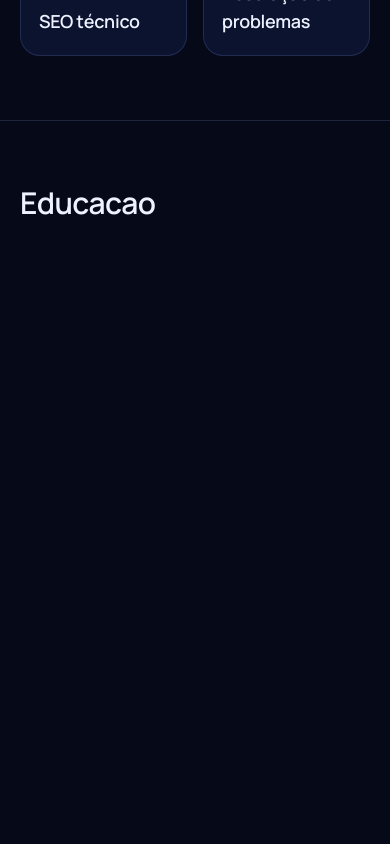
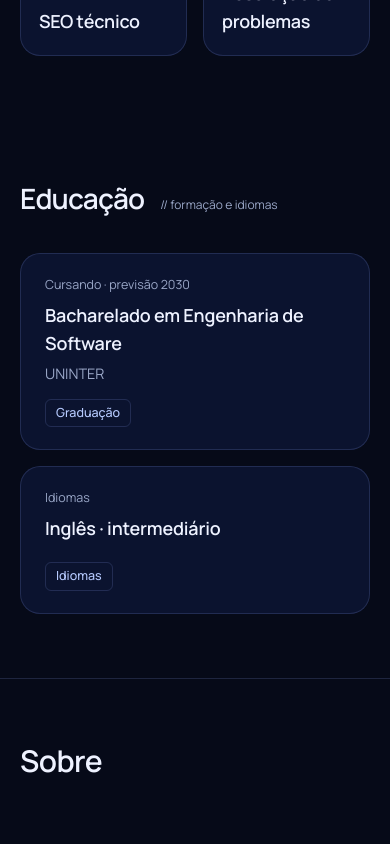
Before and after one commit to natalystraub/portfolio, a React app: page / in a window 390 px wide. Shown: the part 4140-4984 px from the top of the page. Built offline with nearby package versions, Linux system fonts and the light colour scheme; the HTML template or start-up script is replaced by a standard one.

Commit message:
feat: add education section
Adds the Educação section with two cards (degree and languages),
reusing the hover spotlight card and aligning tags to the card's
bottom edge regardless of content length.

```diff
--- /dev/null
+++ b/src/components/Education/Education.tsx
@@ -0,0 +1,22 @@
+import { EDUCATION } from './education-content';
+import { EducationCard } from './EducationCard';
+
+export function Education() {
+  return (
+    <section id="educacao" className="px-5 py-16 lg:py-[88px]">
+      <div className="mx-auto max-w-[1160px]">
+        <div className="mb-10 flex flex-wrap items-baseline gap-4">
+          <h2 className="m-0 font-(--font-display) text-[clamp(28px,4vw,48px)] leading-none font-bold tracking-[-0.03em] text-(--ink)">
+            Educação
+          </h2>
+          <small className="font-(--font-mono) text-xs text-(--muted)">// formação e idiomas</small>
+        </div>
+        <div className="grid grid-cols-1 gap-4 lg:grid-cols-2">
+          {EDUCATION.map((entry) => (
+            <EducationCard key={entry.id} entry={entry} />
+          ))}
+        </div>
+      </div>
+    </section>
+  );
+}
--- /dev/null
+++ b/src/components/Education/EducationCard.tsx
@@ -0,0 +1,29 @@
+import { useSpotlight } from '../../hooks/useSpotlight';
+import type { EducationEntry } from '../../types/education';
+
+type EducationCardProps = {
+  entry: EducationEntry;
+};
+
+export function EducationCard({ entry }: EducationCardProps) {
+  const { ref, onMouseMove } = useSpotlight<HTMLDivElement>();
+
+  return (
+    <div
+      ref={ref}
+      onMouseMove={onMouseMove}
+      className="relative flex h-full flex-col justify-between overflow-hidden rounded-[20px] border border-(--line) bg-(--card) px-6 py-[22px] backdrop-blur-[10px] before:pointer-events-none before:absolute before:inset-0 before:rounded-[20px] before:bg-[radial-gradient(380px_circle_at_var(--mx,50%)_var(--my,0%),var(--glow),transparent_65%)] before:opacity-0 before:transition-opacity before:duration-300 hover:before:opacity-100"
+    >
+      <div className="relative">
+        <div className="font-(--font-mono) text-[12.5px] text-(--muted)">{entry.period}</div>
+        <h4 className="m-0 mt-1.5 mb-1.5 font-(--font-display) text-lg font-semibold tracking-[-0.01em] text-(--ink)">
+          {entry.title}
+        </h4>
+        {entry.text && <p className="m-0 text-[14.5px] text-(--muted)">{entry.text}</p>}
+      </div>
+      <span className="relative mt-3.5 inline-block w-fit rounded-md border border-(--line) px-2.5 py-1 font-(--font-mono) text-[12.5px] font-medium text-(--ice)">
+        {entry.tag}
+      </span>
+    </div>
+  );
+}
--- /dev/null
+++ b/src/components/Education/education-content.ts
@@ -0,0 +1,17 @@
+import type { EducationEntry } from '../../types/education';
+
+export const EDUCATION: EducationEntry[] = [
+  {
+    id: 'degree',
+    period: 'Cursando · previsão 2030',
+    title: 'Bacharelado em Engenharia de Software',
+    text: 'UNINTER',
+    tag: 'Graduação',
+  },
+  {
+    id: 'languages',
+    period: 'Idiomas',
+    title: 'Inglês · intermediário',
+    tag: 'Idiomas',
+  },
+];
--- a/src/pages/Home.tsx
+++ b/src/pages/Home.tsx
@@ -1,10 +1,11 @@
+import { Education } from '../components/Education/Education';
 import { Experience } from '../components/Experience/Experience';
 import { Hero } from '../components/Hero/Hero';
 import { Projects } from '../components/Projects/Projects';
 import { TechMarquee } from '../components/TechMarquee/TechMarquee';
 import { TechStack } from '../components/TechStack/TechStack';
 
-const SECTIONS = ['educacao', 'sobre', 'contato'];
+const SECTIONS = ['sobre', 'contato'];
 
 export function Home() {
   return (
@@ -14,6 +15,7 @@ export function Home() {
       <Projects />
       <Experience />
       <TechStack />
+      <Education />
       {SECTIONS.map((id) => (
         <section key={id} id={id} className="min-h-screen border-t border-(--line) px-5 py-16">
           <div className="mx-auto max-w-[1160px]">
--- /dev/null
+++ b/src/types/education.ts
@@ -0,0 +1,7 @@
+export type EducationEntry = {
+  id: string;
+  period: string;
+  title: string;
+  text?: string;
+  tag: string;
+};
```
